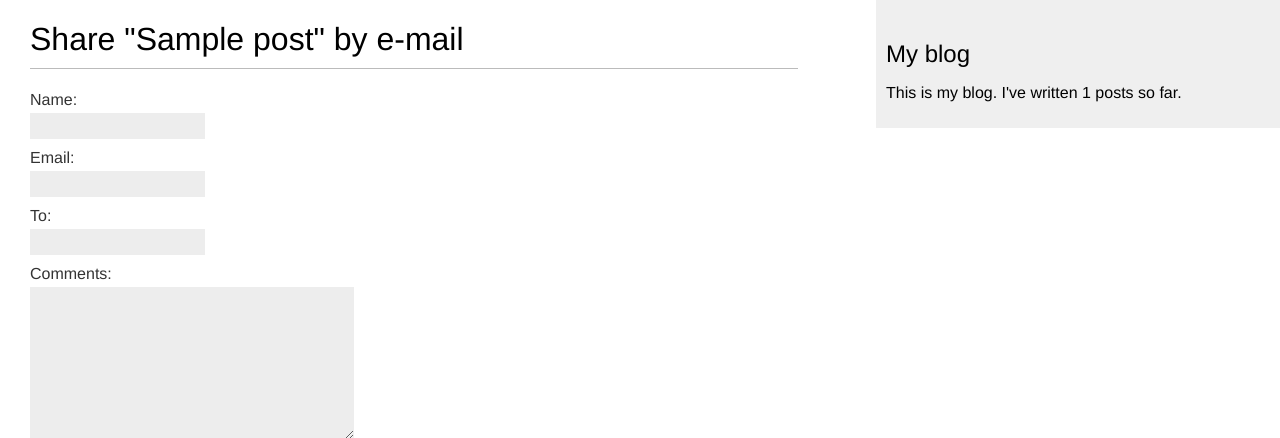
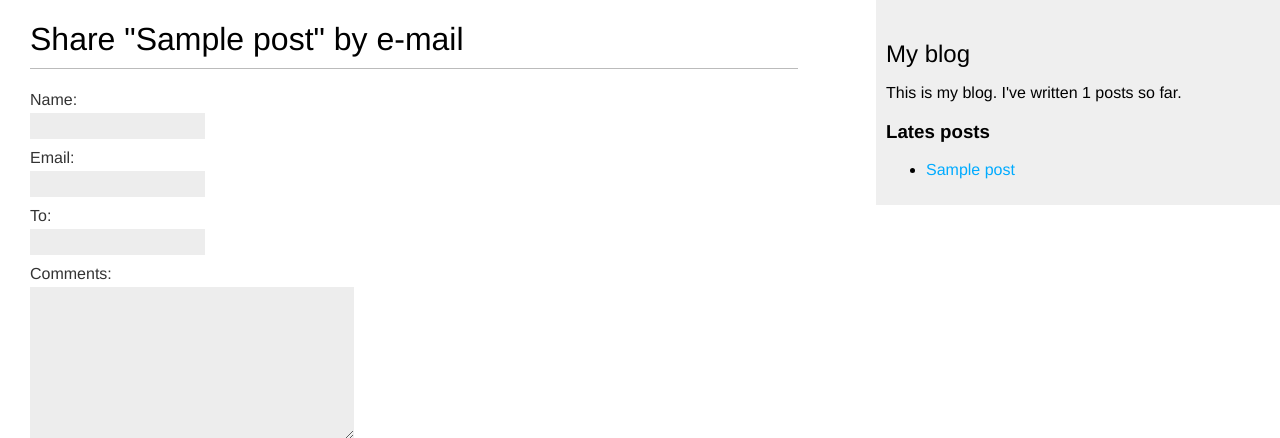
Before and after one commit to Nepstif/python_django_blogging_app, a Django app: page /blog/1/share in a window 1280 px wide. Shown: the top 438 px of the page. Run offline with Django 4.2, Linux system fonts and the light colour scheme; tables that the repository leaves empty hold one stand-in row (values such as "Sample post").

Commit message:
added teg for posts

```diff
--- a/src/blog/templates/base.html
+++ b/src/blog/templates/base.html
@@ -17,6 +17,8 @@
       This is my blog.
       I've written {% my_tag %} posts so far.
     </p>
+    <h3>Lates posts</h3>
+    {% show_latest_posts 3 %}
   </div>
 </body>
 </html>
--- /dev/null
+++ b/src/blog/templates/blog/post/latest_posts.html
@@ -0,0 +1,7 @@
+<ul>
+  {% for post in latest_posts %}
+    <li>
+      <a href="{{ post.get_absolute_url }}">{{ post.title }}</a>
+    </li>
+  {% endfor %}
+</ul>
--- a/src/blog/templatetags/blog_tags.py
+++ b/src/blog/templatetags/blog_tags.py
@@ -8,3 +8,8 @@ register = template.Library()
 @register.simple_tag(name="my_tag")
 def total_posts():
     return Post.published.count()
+
+@register.inclusion_tag("blog/post/latest_posts.html")
+def show_latest_posts(count=5):
+    latest_posts = Post.published.order_by("-publish")[:count]
+    return {"latest_posts": latest_posts}
--- a/src/blog/views.py
+++ b/src/blog/views.py
@@ -1,5 +1,6 @@
 from django.core.mail import send_mail
 from django.core.paginator import Paginator, EmptyPage, PageNotAnInteger
+from django.db.models import Count
 from django.shortcuts import render, get_object_or_404 as get_object
 from django.views.decorators.http import require_POST
 from django.views.generic import ListView
@@ -10,7 +11,6 @@ from blog.models import Post, Comment
 
 
 def post_list(request, tag_slug=None):
-    print(tag_slug)
     post_list = Post.published.all()
     tag = None
     if tag_slug:
@@ -46,10 +46,18 @@ def post_detail(request, year, month, day, post):
     # Форма для комментирования пользователями
     form = CommentForm()
 
+    # Список схожтих постов
+    post_tags_isd = post.tags.values_list("id", flat=True)
+    similar_posts = Post.published.filter(tags__in=post_tags_isd
+                                          ).exclude(id=post.id)
+    similar_posts = similar_posts.annotate(same_tags=Count("tags")
+                                           ).order_by("-same_tags", "-publish")[:4]
+
     return render(request, "blog/post/detail.html",
                   {"post": post,
                    "comments": comments,
-                   "form": form})
+                   "form": form,
+                   "similar_posts": similar_posts})
 
 
 class PostLitView(ListView):
```
Also changed, not shown: src/blog/templates/blog/post/detail.html (+8 -0 lines), src/blog/templates/blog/post/list.html (+1 -6 lines).
